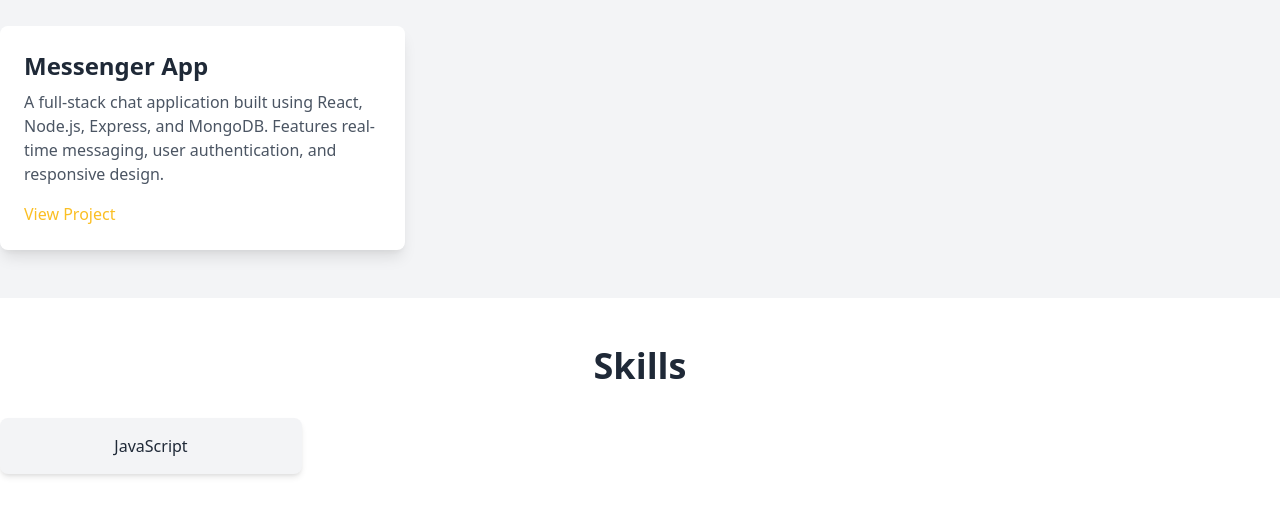
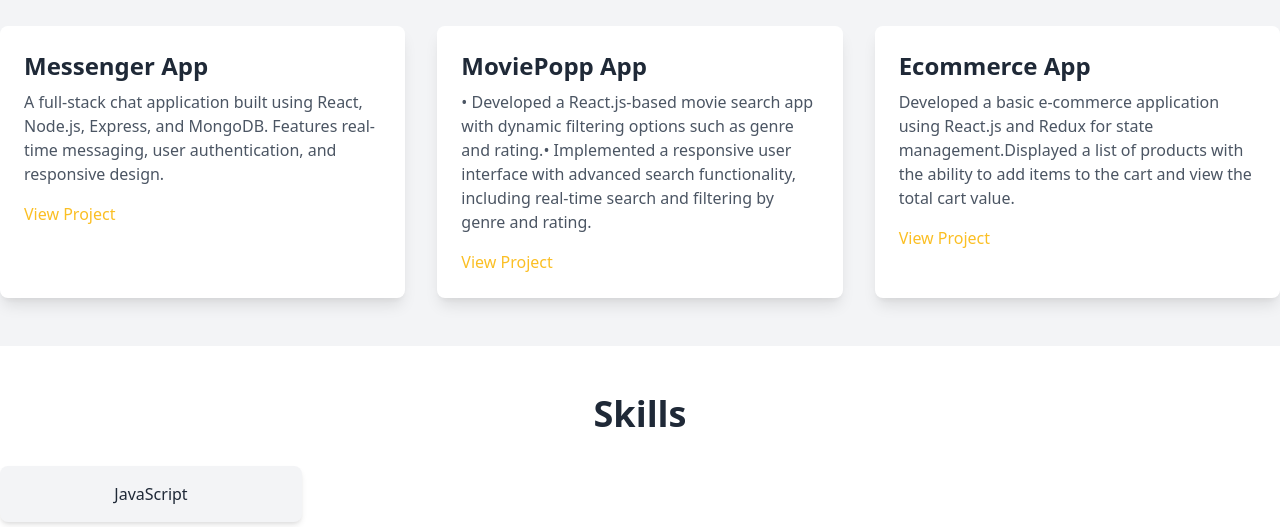
Before and after one commit to vinuthnanuthakki18/portfolio, a website: page index.html in a window 1280 px wide. Shown: the part 570-1097 px from the top of the page. Drawn offline with nearby package versions, Linux system fonts and the light colour scheme.

Commit message:
added more projects

```diff
--- a/index.html
+++ b/index.html
@@ -46,7 +46,16 @@
                     <p class="text-gray-600 mb-4">A full-stack chat application built using React, Node.js, Express, and MongoDB. Features real-time messaging, user authentication, and responsive design.</p>
                     <a href="#" class="text-yellow-400 hover:underline transition-colors">View Project</a>
                 </div>
-
+                <div class="bg-white rounded-lg shadow-lg p-6 hover:shadow-2xl transition-all" data-sr="enter bottom and fade 500ms">
+                    <h3 class="text-2xl font-bold mb-2">MoviePopp App</h3>
+                    <p class="text-gray-600 mb-4">•	Developed a React.js-based movie search app with dynamic filtering options such as genre and rating.•	Implemented a responsive user interface with advanced search functionality, including real-time search and filtering by genre and rating.</p>
+                    <a href="#" class="text-yellow-400 hover:underline transition-colors">View Project</a>
+                </div>
+                <div class="bg-white rounded-lg shadow-lg p-6 hover:shadow-2xl transition-all" data-sr="enter bottom and fade 500ms">
+                    <h3 class="text-2xl font-bold mb-2">Ecommerce App</h3>
+                    <p class="text-gray-600 mb-4">Developed a basic e-commerce application using React.js and Redux for state management.Displayed a list of products with the ability to add items to the cart and view the total cart value.</p>
+                    <a href="#" class="text-yellow-400 hover:underline transition-colors">View Project</a>
+                </div>
                 <!-- More projects can be added similarly -->
             </div>
         </div>
```
